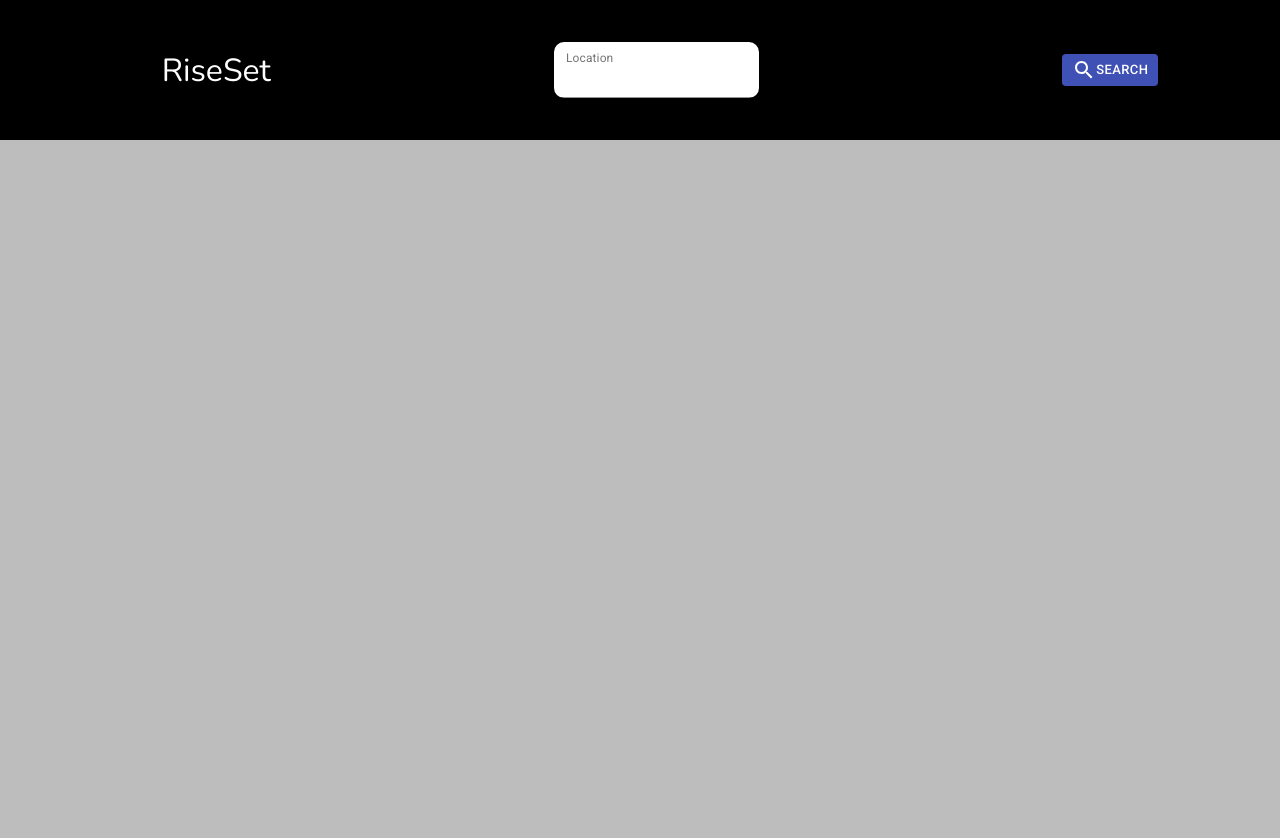
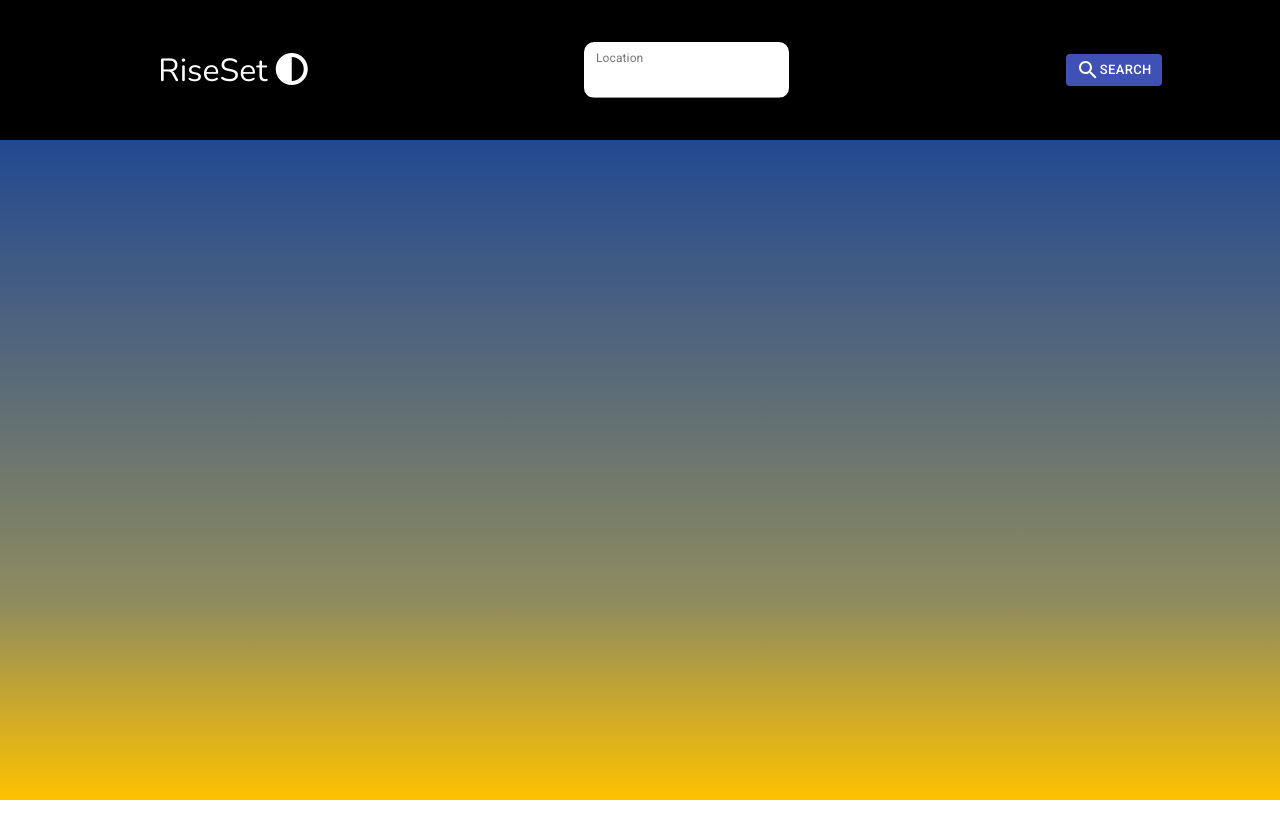
Before and after one commit to Kparine/sunset-sunrise, a React (Create React App) app: page / in a window 1280 px wide. Shown: the top 838 px of the page. After the commit the page ends 800 px from the top, so only its background shows below. Built offline with nearby package versions, Linux system fonts and the light colour scheme.

Commit message:
Update docker container info and bg transitions

```diff
--- a/src/App.scss
+++ b/src/App.scss
@@ -1,16 +1,16 @@
 @charset "utf-8";
-// @import url('https://fonts.googleapis.com/css?family=Roboto:wght@100;300&display=swap');
 @import url('https://fonts.googleapis.com/css2?family=Nunito:wght@300&family=Roboto:wght@100;300&display=swap');
 
 $title: 'Roboto', sans-serif;
 $sub-title: 'Nunito', sans-serif;
 $bgcolour: #000;
 
-// linear-gradient(45deg, #fe6b8b 30%, #ff8e53 90%);
 .App {
   position: absolute;
   width: 100%;
-  background-color: rgb(189, 189, 189);
+  height: 100vh;
+  background: rgb(255, 194, 0);
+  background: linear-gradient(0deg, rgba(255, 194, 0, 1) 0%, rgba(142, 139, 95, 1) 25%, rgb(1, 52, 161) 100%);
 }
 
 .header-content {
@@ -41,16 +41,10 @@ $bgcolour: #000;
     padding-left: 10px;
     background-color: #fff;
   }
-
-  .btn {
-    margin-left: 20px;
-  }
 }
-
 .location-wrapper {
   display: flex;
   width: 100%;
-  height: 1000px;
   margin-top: 100px;
 
   .location-content {
--- a/src/Components/header.js
+++ b/src/Components/header.js
@@ -25,7 +25,9 @@ const Header = () => {
   return (
     <div className='header-content'>
       <div>
-        <h1 className='header-title'>RiseSet</h1>
+        <h1 className='header-title'>
+          RiseSet <i className='fa fa-adjust'></i>
+        </h1>
       </div>
       <div className='input-item'>
         <TextField
--- a/src/Components/location.js
+++ b/src/Components/location.js
@@ -32,11 +32,9 @@ const Location = () => {
   if (!Object.keys(data).length) {
     return null;
   }
-  console.log('data ******------>>>>>>', data[1]);
-  console.log('data[0] ******------>>>>>>', data[0]);
 
   const convertLocalTimeZone = (data) => {
-    return moment(data).format('hh:mm:ss a');
+    return moment(data).format('h:mm:ss a');
   };
 
   const time_convert_seconds = (data) => {
--- a/src/index.css
+++ b/src/index.css
@@ -2,7 +2,9 @@
 .App {
   position: absolute;
   width: 100%;
-  background-color: #bdbdbd; }
+  height: 100vh;
+  background: #ffc200;
+  background: linear-gradient(0deg, #ffc200 0%, #8e8b5f 25%, #0134a1 100%); }
 
 .header-content {
   max-width: 100%;
@@ -26,13 +28,10 @@
     border-radius: 10px;
     padding-left: 10px;
     background-color: #fff; }
-  .header-wrapper .header-content .btn {
-    margin-left: 20px; }
 
 .location-wrapper {
   display: flex;
   width: 100%;
-  height: 1000px;
   margin-top: 100px; }
   .location-wrapper .location-content {
     font-family: "Roboto", sans-serif; }
```
Also changed, not shown: 1 other file (tests, documents, lock files or other folders).
